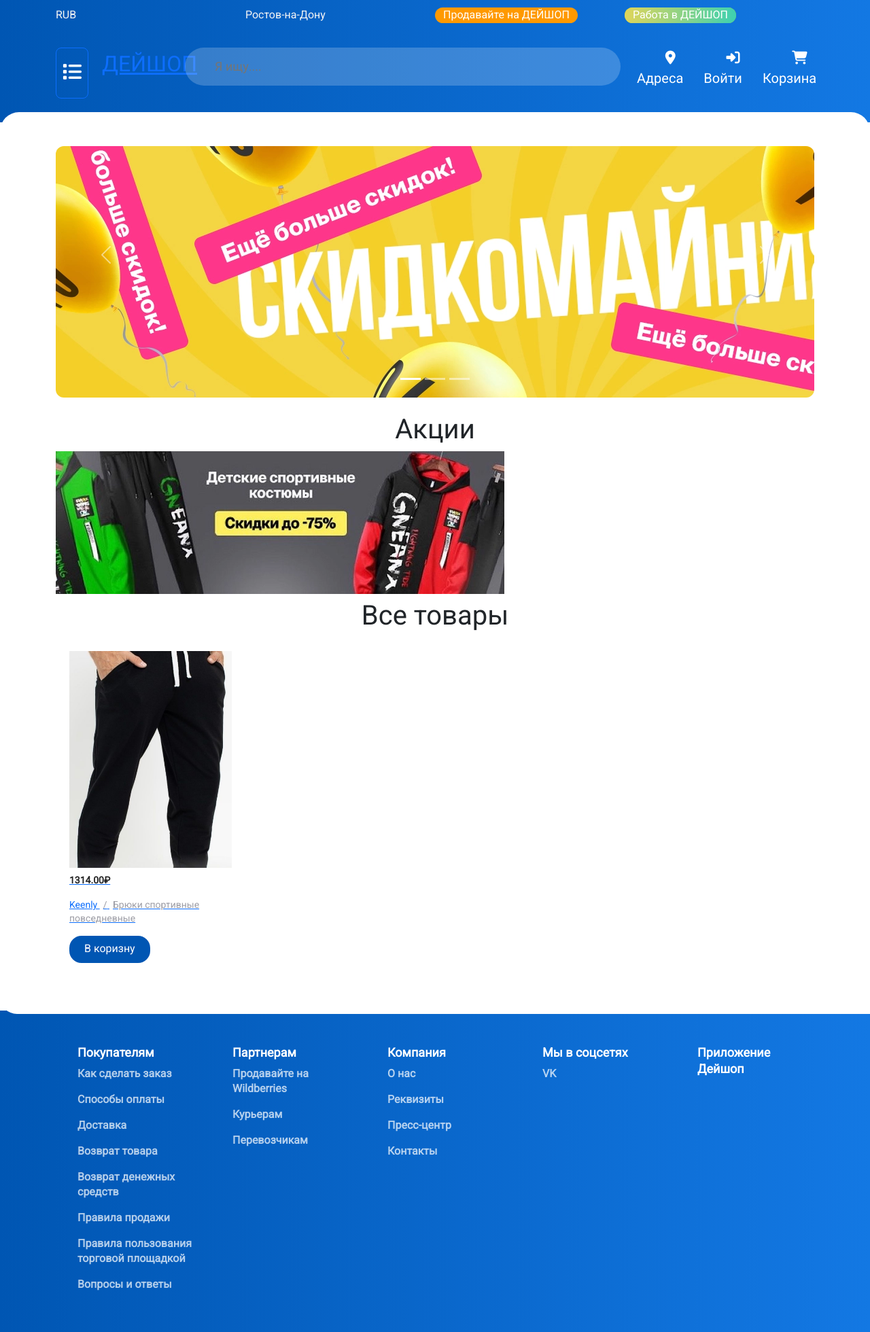
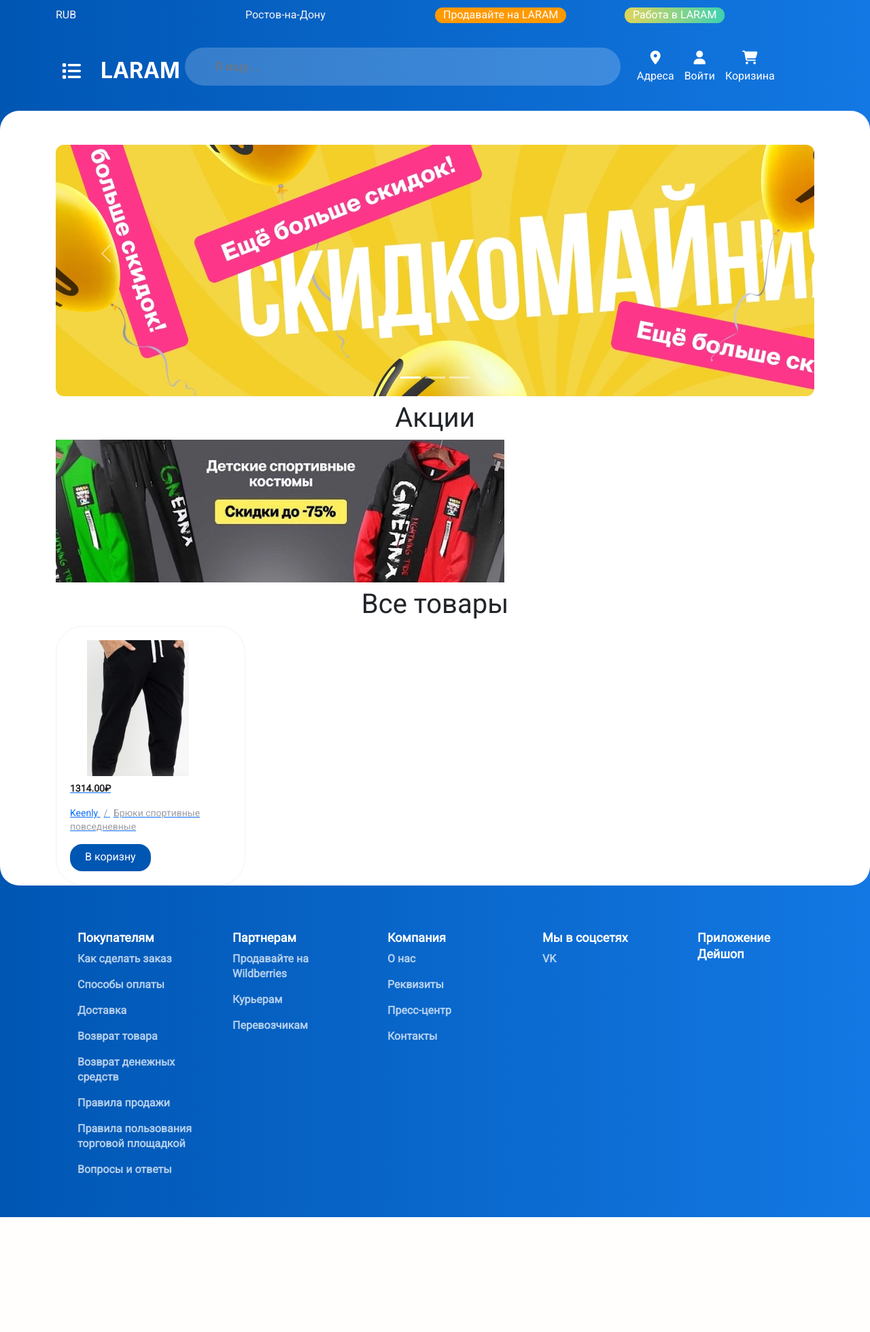
Before and after one commit to tamirlan1919/marketplace, a Django app: page / in a window 1280 px wide. Shown: the whole page at 68% size. After the commit the page ends 1791 px from the top, so only its background shows below. Run offline with Django 4.2, Linux system fonts and the light colour scheme; data comes from the database, SQL or seed files in the repository; both versions use the stored data as it was after the commit; some libraries are stand-ins or nearby versions.

Commit message:
change tovar

```diff
--- a/app/static/app/css/style.css
+++ b/app/static/app/css/style.css
@@ -12,7 +12,13 @@
     padding-top: 10px;
     padding-bottom: 35px;
 }
+body{
+    background: linear-gradient(to right,#0056B3 0,#1378e3 100%) no-repeat;
 
+}
+main{
+    background-color: #fff;
+}
 .search-bar input{
     font-size: 18px;
     line-height: 24px;
@@ -23,12 +29,14 @@
     border: none;
 }
 .right-bar a{
-    margin-right: 30px;
     font-size: 20px;
     text-align: center;
     color: #fff;
     text-decoration: none;
 
+}
+.right-bar div{
+    margin-right: 15px;
 }
 .work{
     background-color: #FF9900;
@@ -67,14 +75,28 @@
     padding: 21px 9px;
     margin-right: 20px;
     background: none;
+    border: none;
 
+}
+.left-bar p{
+    margin: auto auto;
 }
 .left-bar button i{
     font-size: 28px;
 
 }
-.left-bar p{
+.left-bar p a{
     font-size: 32px;
+    color: #fff;
+    text-decoration: none;
+    font-family: 'Inter';
+    font-style: normal;
+    font-weight: 700;
+
+    line-height: 24px;
+    text-transform: uppercase;
+
+    color: #fff;
 }
 
 .left-bar{
@@ -328,9 +350,19 @@
     border-radius: 18px;
 }
 
+#app .img{
+    width: 200px;
+    height: 200px;
+    overflow-y: hidden;
+
+}
+
+
+
 #app .img img{
-    max-width: 240px;
-    max-height: 319px;
+    object-fit: contain;
+    width: 100%;
+    height: 100%;
 }
 
 #app button:hover{
@@ -345,7 +377,9 @@
 }
 
 #app .tov {
-
+    background: #FFFFFF;
+border: 1px solid #F3F3F3;
+border-radius: 40px;
    padding: 20px;
     box-shadow: none; /* Сначала убедитесь, что box-shadow не применяется */
 
@@ -759,7 +793,7 @@
     font-weight: 400;
     text-transform: uppercase;
     color: #fff;
-    background-color: #0056B3;
+    background: linear-gradient(to right,#0056B3 0,#1378e3 100%) no-repeat;
     transition: .3s;
     cursor: pointer;
     border: none;
@@ -808,7 +842,7 @@
     font-weight: 400;
     text-transform: uppercase;
     color: #fff;
-    background-color: #0056B3;
+    background: linear-gradient(to right,#0056B3 0,#1378e3 100%) no-repeat;
     transition: .3s;
     cursor: pointer;
     border: none;
--- a/app/templates/index.html
+++ b/app/templates/index.html
@@ -12,6 +12,9 @@
         <link rel="stylesheet" href="{% static 'app/css/style.css' %}">
         <link rel="preconnect" href="https://fonts.googleapis.com">
         <link rel="preconnect" href="https://fonts.gstatic.com" crossorigin>
+        <link rel="preconnect" href="https://fonts.googleapis.com">
+        <link rel="preconnect" href="https://fonts.gstatic.com" crossorigin>
+        <link href="https://fonts.googleapis.com/css2?family=Roboto&display=swap" rel="stylesheet">
         <link href="https://fonts.googleapis.com/css2?family=Roboto&display=swap" rel="stylesheet">
     </head>
     <body>
@@ -27,10 +30,10 @@
                             <p class="gorod">Ростов-на-Дону</p>
                         </div>
                         <div class="col">
-                            <a href="#" class="work">Продавайте на ДЕЙШОП</a>
+                            <a href="#" class="work">Продавайте на LARAM</a>
                         </div>
                         <div class="col">
-                            <a href="#" class="work2">Работа в ДЕЙШОП</a>
+                            <a href="#" class="work2">Работа в LARAM</a>
                         </div>
 
 
@@ -83,20 +86,23 @@
 
 
 
-                        <p><a href="{% url 'main' %}">ДЕЙШОП</a></p>
+                        <p><a href="{% url 'main' %}">laram</a></p>
                     </div>
                     <div class="col-7 search-bar">
                         <input type="search" placeholder="Я ищу....">
                     </div>
                     <div class="col-3 right-bar">
                         <div>
-                            <a href=""><i class="fa-solid fa-location-dot"></i><br>Адреса</a>
+                            <a href=""><i class="fa-solid fa-location-dot"></i></a>
+                            <p>Адреса</p>
                         </div>
                         <div>
-                            <a href="{% url 'login' %}"><i class="fa-solid fa-right-to-bracket"></i><br>Войти</a>
+                            <a href="{% url 'login' %}"><i class="fa-solid fa-user"></i></a>
+                            <p>Войти</p>
                         </div>
                         <div>
-                            <a href=""><i class="fa-solid fa-cart-shopping"></i><br>Корзина</a>
+                            <a href=""><i class="fa-solid fa-cart-shopping"></i></a>
+                            <p>Коризина</p>
                         </div>
                     </div>
                 </div>
@@ -143,10 +149,6 @@
                 </div>
             </div>
 
-
-
-        </main>
-
             <div id="sales">
                 <h1>Акции</h1>
                 <div class="container">
@@ -189,8 +191,13 @@
                 </div>
 
             </div>
+
+        </main>
+
+
 {% endblock %}
-        <div class="do-foot"></div>
+
+
 
 
 
```
Also changed, not shown: db.sqlite3. Lines whose indentation alone changed are shown as unchanged.
